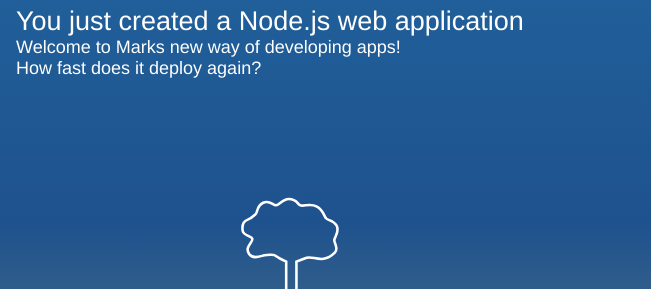
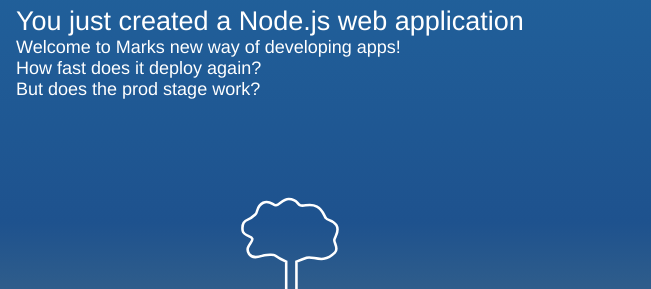
Before and after one commit to MCheli/codestar-splunking, a website: page public/index.html in a window 1280 px wide. Shown: the part 338-627 px from the top of the page, 629-1280 px from the left. Drawn offline with Linux system fonts and the light colour scheme.

Commit message:
Testing staging vs prod pipeline

```diff
--- a/public/index.html
+++ b/public/index.html
@@ -62,6 +62,7 @@
                 <h2>You just created a Node.js web application</h2>
                 <p>Welcome to Marks new way of developing apps!</p>
                 <p>How fast does it deploy again?</p>
+                <p>But does the prod stage work?</p>
             </div>
         </div>
     </div>
```
